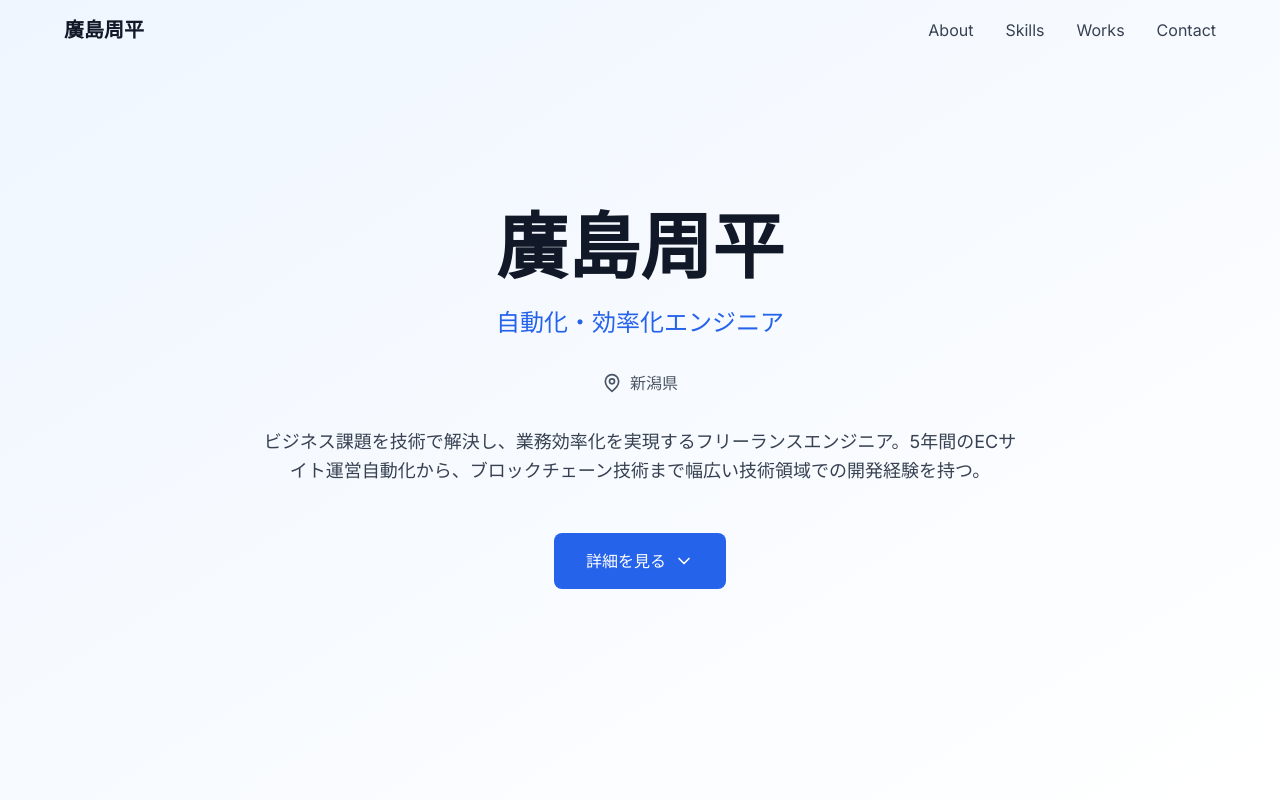
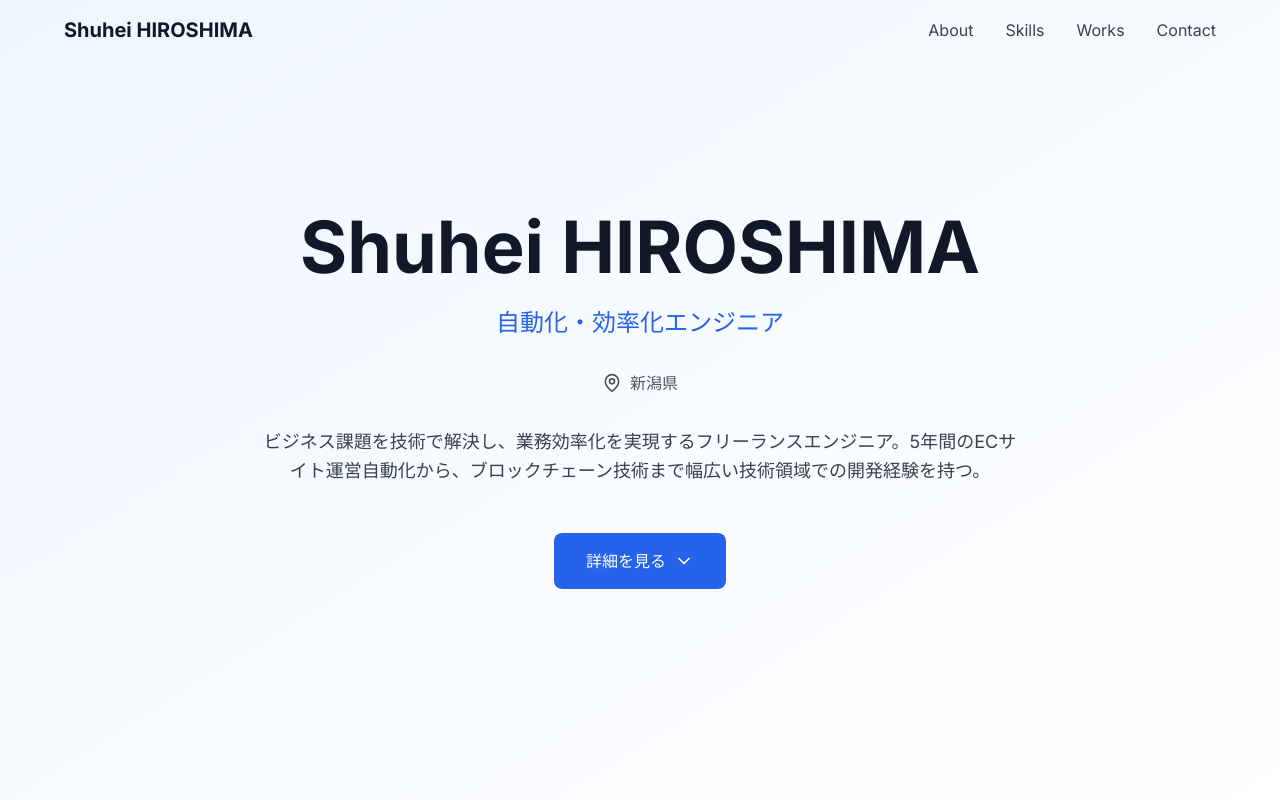
Before and after one commit to shupopo/portfolio-public, a Next.js app: page / in a window 1280 px wide. Shown: the top 800 px of the page. Built offline with nearby package versions, Linux system fonts and the light colour scheme.

Commit message:
廣島周平 to Shuhei HIROSHIMA

```diff
--- a/src/app/layout.tsx
+++ b/src/app/layout.tsx
@@ -5,12 +5,12 @@ import './globals.css'
 const inter = Inter({ subsets: ['latin'] })
 
 export const metadata: Metadata = {
-  title: '廣島周平 - 自動化・効率化エンジニア',
+  title: 'Shuhei HIROSHIMA - 自動化・効率化エンジニア',
   description: 'ビジネス課題を技術で解決し、業務効率化を実現するフリーランスエンジニア。Spring Boot、AWS、自動化ツール開発の専門家。',
-  keywords: ['廣島周平', 'フリーランスエンジニア', '自動化', '効率化', 'Spring Boot', 'AWS', 'Java'],
-  authors: [{ name: '廣島周平' }],
+  keywords: ['Shuhei HIROSHIMA', 'フリーランスエンジニア', '自動化', '効率化', 'Spring Boot', 'AWS', 'Java'],
+  authors: [{ name: 'Shuhei HIROSHIMA' }],
   openGraph: {
-    title: '廣島周平 - 自動化・効率化エンジニア',
+    title: 'Shuhei HIROSHIMA - 自動化・効率化エンジニア',
     description: 'ビジネス課題を技術で解決し、業務効率化を実現するフリーランスエンジニア',
     type: 'website',
     locale: 'ja_JP',
--- a/src/app/page.tsx
+++ b/src/app/page.tsx
@@ -37,7 +37,7 @@ interface Skill {
 
 // データ
 const profileData = {
-  name: '廣島周平',
+  name: 'Shuhei HIROSHIMA',
   title: '自動化・効率化エンジニア',
   location: '新潟県',
   description: 'ビジネス課題を技術で解決し、業務効率化を実現するフリーランスエンジニア。5年間のECサイト運営自動化から、ブロックチェーン技術まで幅広い技術領域での開発経験を持つ。',
@@ -155,7 +155,7 @@ const Header = () => {
           animate={{ opacity: 1, x: 0 }}
           className="text-xl font-bold text-gray-900"
         >
-          廣島周平
+          Shuhei HIROSHIMA
         </motion.div>
 
         <nav className="hidden md:flex space-x-8">
```
Also changed, not shown: 1 other file (tests, documents, lock files or other folders).
